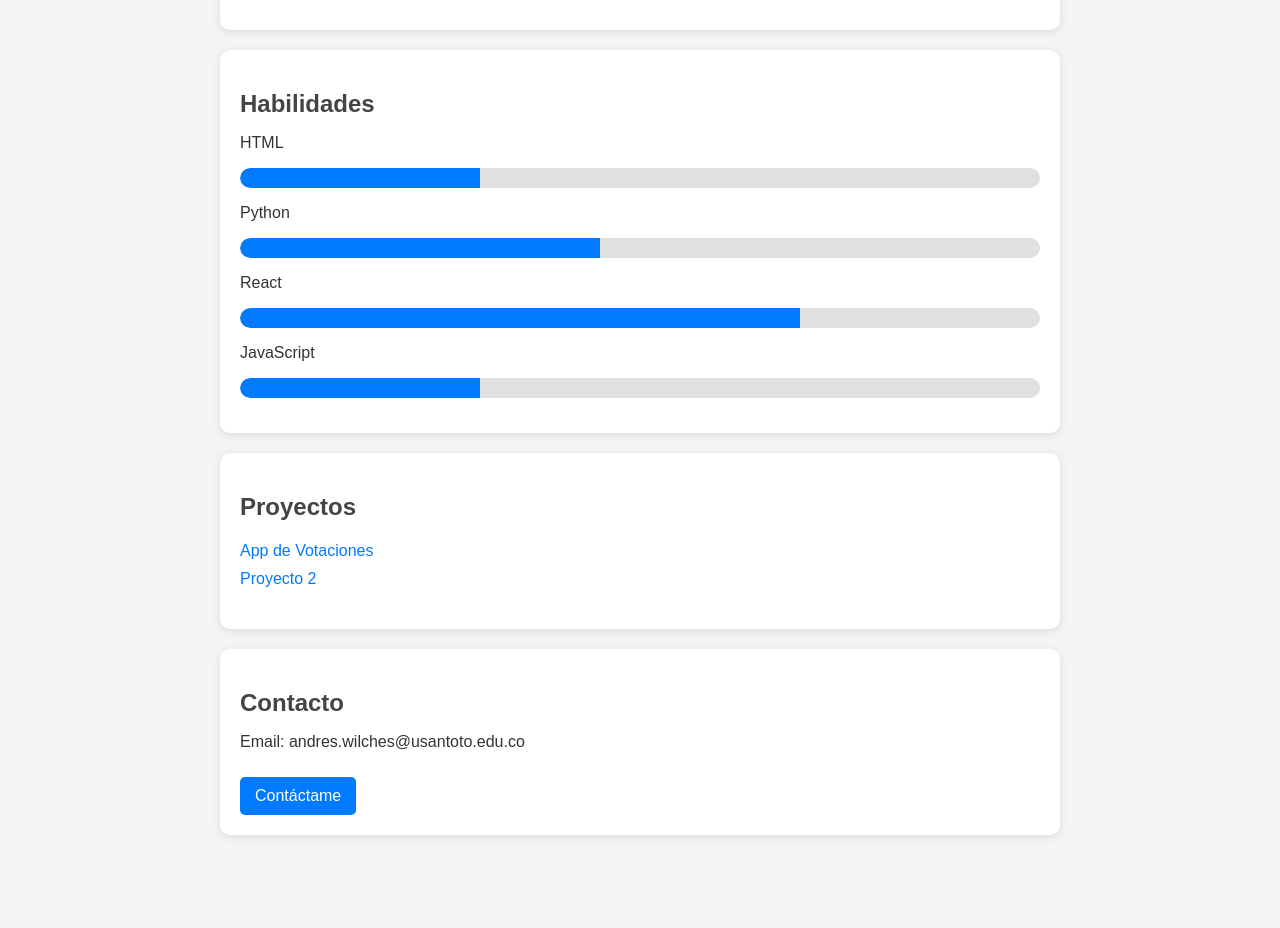
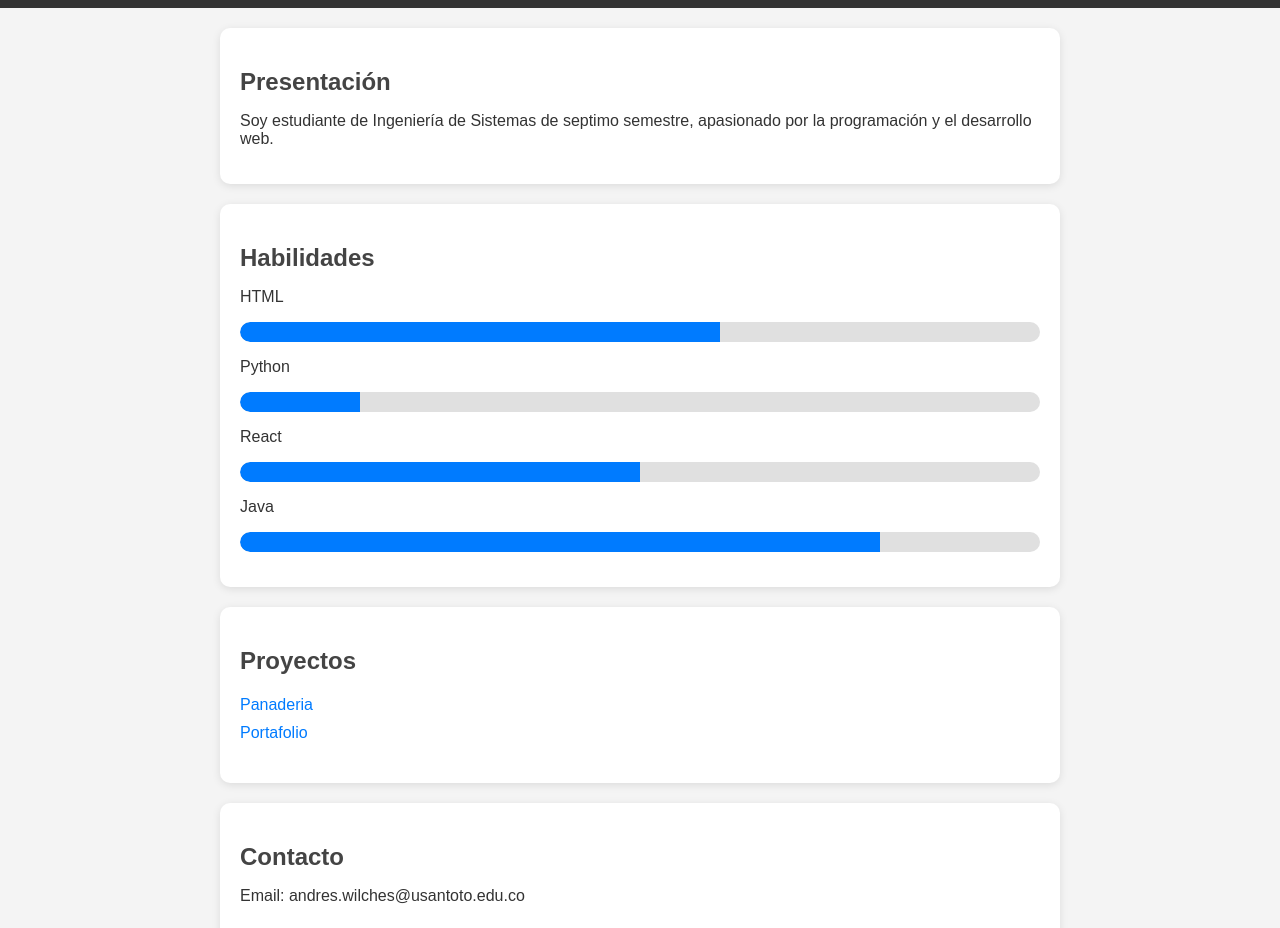
Before and after one commit to divanchoo/mi-proyecto, a plain HTML site: page Portafolios/wilches.html in a window 1280 px wide. Shown: the part 310-1238 px from the top of the page. Before the commit the page ends 1165 px from the top, so only its background shows below. Drawn offline with Linux system fonts and the light colour scheme.

```diff
--- a/Portafolios/wilches.html
+++ b/Portafolios/wilches.html
@@ -11,13 +11,13 @@
     <header>
         <h1>Andrés Felipe Wilches Salas</h1>
         <p>Desarrollador Web</p>
-        <img src="fotoWilches.jpg" alt="Mi foto" />
+        <img src="fotoWilches.jpeg" alt="Mi foto" />
     </header>
 
     <section>
         <h2>Presentación</h2>
         <p>
-            Soy estudiante de Ingeniería de Sistemas, apasionado por la programación
+            Soy estudiante de Ingeniería de Sistemas de septimo semestre, apasionado por la programación
             y el desarrollo web.
         </p>
     </section>
@@ -28,28 +28,28 @@
         <div class="skill">
             <p>HTML</p>
             <div class="progress">
-                <div class="progress-bar" style="width: 30%;"></div>
+                <div class="progress-bar" style="width: 60%;"></div>
             </div>
         </div>
 
         <div class="skill">
             <p>Python</p>
             <div class="progress">
-                <div class="progress-bar" style="width: 45%;"></div>
+                <div class="progress-bar" style="width: 15%;"></div>
             </div>
         </div>
 
         <div class="skill">
             <p>React</p>
             <div class="progress">
-                <div class="progress-bar" style="width: 70%;"></div>
+                <div class="progress-bar" style="width: 50%;"></div>
             </div>
         </div>
 
         <div class="skill">
-            <p>JavaScript</p>
+            <p>Java</p>
             <div class="progress">
-                <div class="progress-bar" style="width: 30%;"></div>
+                <div class="progress-bar" style="width: 80%;"></div>
             </div>
         </div>
     </section>
@@ -58,8 +58,8 @@
     <section>
         <h2>Proyectos</h2>
         <ul>
-            <li><a href="https://github.com/divanchoo/App-Votaciones.git">App de Votaciones</a></li>
-            <li><a href="#">Proyecto 2</a></li>
+            <li><a href="https://github.com/KendoTMJJ/Proyecto_panaderia">Panaderia</a></li>
+            <li><a href="#">Portafolio</a></li>
         </ul>
     </section>
 
@@ -71,6 +71,9 @@
         <a href="mailto: andres.wilches@usantoto.edu.co" class="btn">Contáctame</a>
     </section>
 </body>
+        <ul>
+            <li><a href="../index.html" class="btn">VOLVER</a></li>
+        </ul>
 
 <!--Estilos-->
 <style>
```
Also changed, not shown: index.html (+1 -1 lines), Portafolios/fotoWilches.jpeg.
